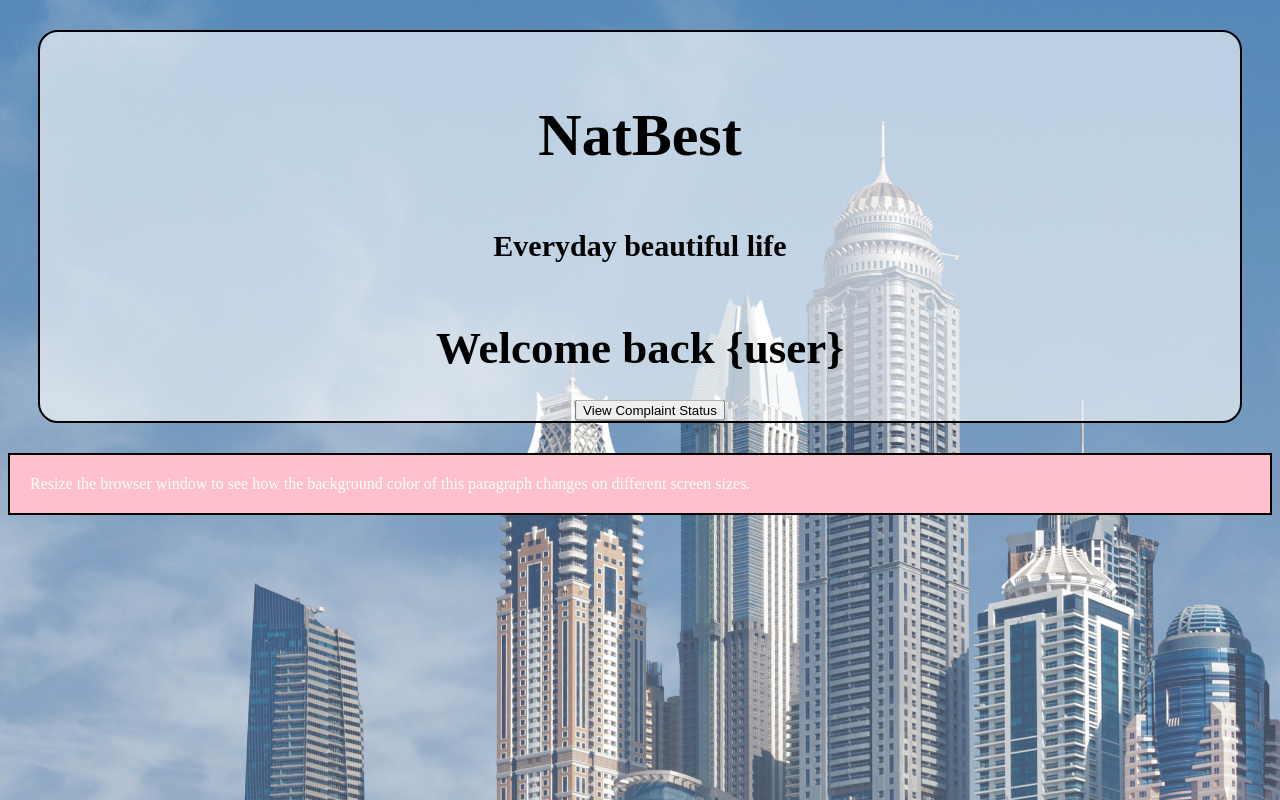
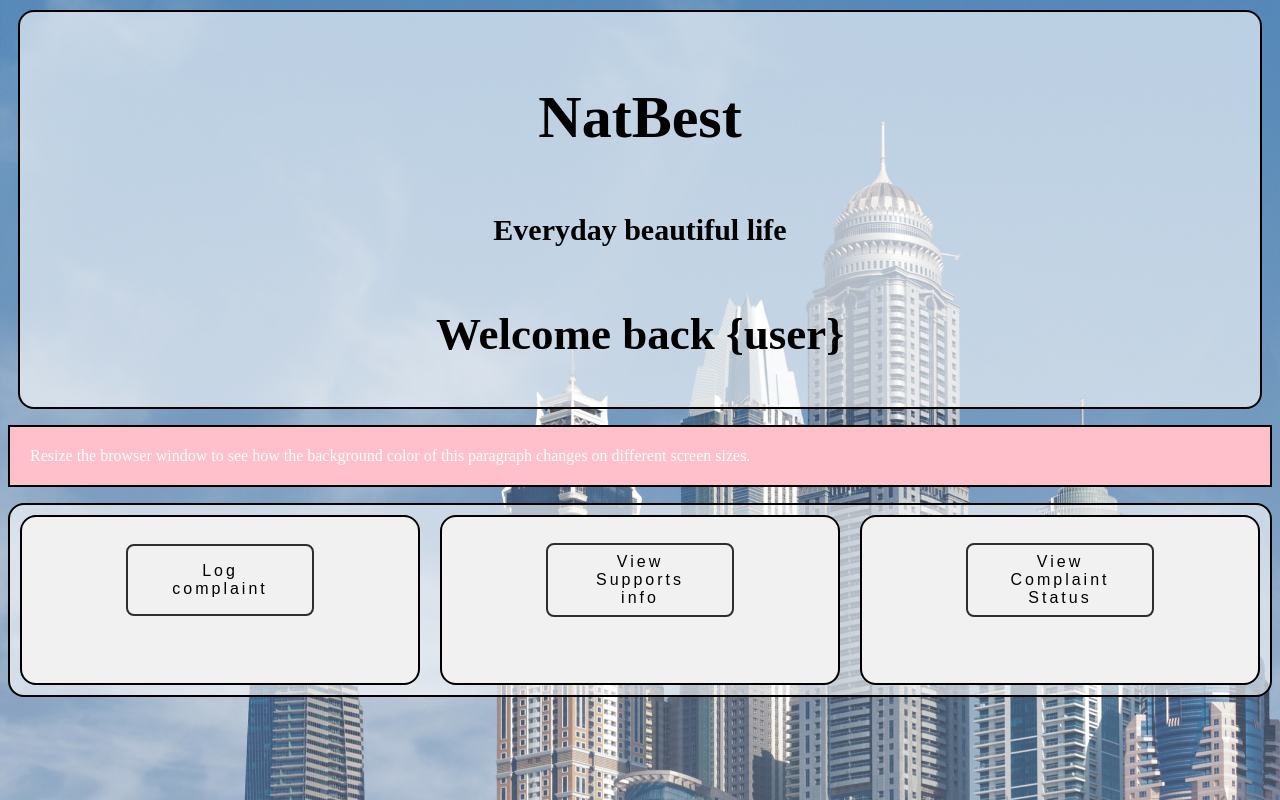
Before and after one commit to Dec-246/Complaint_Management_System, a PHP site: page / in a window 1280 px wide. Run offline with PHP 8.4, Linux system fonts and the light colour scheme.

Commit message:
centering buttons

```diff
--- a/CSS/desktop.css
+++ b/CSS/desktop.css
@@ -1,4 +1,4 @@
-.logComplaint{
+/* .logComplaint{
     margin: 0;
     position: absolute;
     top: 50%;
@@ -30,4 +30,16 @@
 
 .userDashboardButtons{
     display: flex;
+    background-color: red;
+    text-align: center;
 }
+
+.userDashboardButtons div{
+    background-color: #f1f1f1;
+  color:#000;
+  width: 100px;
+  margin: 10px;
+  padding: 10px;
+  text-align: center;
+  font-size: 30px;
+} */
--- a/CSS/global.css
+++ b/CSS/global.css
@@ -3,6 +3,7 @@
   color: white;
   border: 2px solid black;
 }
+
 /* Controlls background image once user logged in */
 .body{
     background-image:url("IMG/backgroundImage.png");
@@ -12,38 +13,154 @@
     margin: 0;
 }
 
-
 /* header/ logo/ title */
 .header {
     padding: 10px;
-    margin: 30px;
+    margin: 10px;
     text-align: center;
     background: white;
 
     color: black;
     font-size: 30px;
     /* sizing of corners */
-    border-radius: 20px;
+    border-radius: 1rem;
     border-color: black;
     border: 2px solid black;
 
 }
 
+/* Creating whitespace background for title/ header */
 div.header {
     background-color: rgba(255, 255, 255, 0.6);
     border: 2px solid black;
 }
-
+/* changing font attributes */
 div.header p {
     margin: 5%;
     font-weight: bold;
     color: #000000;
 }
-
 div.header h1 {
     margin: 5%;
     font-weight: bold;
     color: #000000;
+}
+
+/* logging complaint button */
+button.logComplaint{
+    position: sticky;
+    left: 50%;
+    -ms-transform: translate(-50%, -50%);
+    transform: translate(-50%, -50%);
+    flex: 33.3%;
+
+    background-color: transparent;
+    outline: none;
+    font-size: 1rem;
+    letter-spacing: 3px;
+    padding: 1rem 2rem;
+    border-radius: 0.5rem;
+    border: 2px solid rgb(46, 46, 46);
+    transition: 0.2s all linear;
+    cursor: pointer;
+
+    text-align: center;
+    margin: auto;
+    width: 50%;
+    margin-top: 3%;
+}
+.logComplaint:hover {
+    background-color: #a2b9ff;
+}
+
+/* Viewing assigned support persons info */
+/* controls button in class */
+button.supportPersonsInfo{
+  position: sticky;
+  left: 50%;
+  -ms-transform: translate(-50%, -50%);
+  transform: translate(-50%, -50%);
+  flex: 33.3%;
+
+  border: 2px solid rgb(46, 46, 46);
+  border-radius: 0.5rem;
+  cursor: pointer;
+  font-size: 1rem;
+  letter-spacing: 3px;
+  padding: 0.5rem 2rem;
+  background-color: transparent;
+  transition: all 0.2s linear;
+
+  text-align: center;
+    margin: auto;
+    width: 50%;
+    margin-top: 1%;
+}
+.supportPersonsInfo:hover {
+    background-color: #a2b9ff;
+    border: 2px solid transparent;
+    color: #000;
+}
+
+/* Viewing complaint log progress/ status */
+button.complaintStatus{
+    margin: 0;
+
+  position: sticky;
+  left: 50%;
+  -ms-transform: translate(-50%, -50%);
+  transform: translate(-50%, -50%);
+  flex: 33.3%;
+
+  border-radius: 0.5rem;
+  cursor: pointer;
+  font-size: 1rem;
+  letter-spacing: 3px;
+  padding: 0.5rem 2rem;
+  border: 2px solid rgb(46, 46, 46);
+  transition: all 0.2s linear;
+  background-color: transparent;
+
+  display: flex;
+  align-items: center;
+  text-align: center;
+  margin: auto;
+  width: 50%;
+  margin-top: 2%;
+}
+.complaintStatus:hover {
+    background-color: #a2b9ff;
+    border: 2px solid black;
+    color: #000;
+}
+
+/* Making changes to group of dashboard buttons */
+.userDashboardButtons{
+    display: flex;
+    flex-wrap: wrap;
+    flex: 100%;
+    background-color: rgba(255, 255, 255, 0.6);
+    border: 2px solid black;
+    border-radius: 1rem;
+    text-align: center;
+}
+
+/* Changing individual buttons in their divs */
+.userDashboardButtons div{
+    background-color: #f1f1f1;
+    border: 2px solid black;
+    border-radius: 1rem;
+  color:#000;
+  width: 100px;
+  margin: 10px;
+  padding: 10px;
+  text-align: center;
+  font-size: 30px;
+  width: 95%;
+}
+
+@keyframes glowing {0% {background-position: 0 0;} 50% {
+    background-position: 400% 0;}100% {background-position: 0 0;}
 }
 
 /* Extra small devices (phones, 600px and down) */
@@ -54,6 +171,7 @@ div.header h1 {
 /* Small devices (portrait tablets and large phones, 600px and up) */
 @media only screen and (min-width: 600px) {
   .example {background: green;}
+
 }
 
 /* Medium devices (landscape tablets, 768px and up) */
@@ -64,9 +182,65 @@ div.header h1 {
 /* Large devices (laptops/desktops, 992px and up) */
 @media only screen and (min-width: 992px) {
   .example {background: orange;}
+  button.logComplaint{
+    position: sticky;
+    top: 50%;
+    left: 50%;
+    -ms-transform: translate(-50%, -50%);
+    transform: translate(-50%, -50%);
+    margin: 10px;
+  width: 50%;
+  margin-top: 5%;
+  margin-bottom: 5%;
+  margin-left: 50%;
+}
+
+button.supportPersonsInfo{
+  position: sticky;
+  top: 50%;
+  left: 50%;
+  -ms-transform: translate(-50%, -50%);
+  transform: translate(-50%, -50%);
+  margin: 10px;
+  margin-left: 50%;
+  margin-top: 5%;
+  margin-bottom: 5%;
+}
+
+button.complaintStatus{
+  position: sticky;
+  top: 50%;
+  left: 50%;
+  -ms-transform: translate(-50%, -50%);
+  transform: translate(-50%, -50%);
+  margin: 10px;
+  margin-left: 50%;
+  margin-top: 5%;
+  margin-bottom: 5%;
+}
+
+.userDashboardButtons{
+    display: flex;
+    flex-direction: row;
+    background-color: rgba(255, 255, 255, 0.6);
+    border: 2px solid black;
+    text-align: center;
+    margin: auto;
+}
+
+.userDashboardButtons div{
+    background-color: #f1f1f1;
+  color:#000;
+  width: 100px;
+  margin: 10px;
+  padding: 10px;
+  text-align: center;
+  font-size: 30px;
+}
 }
 
 /* Extra large devices (large laptops and desktops, 1200px and up) */
 @media only screen and (min-width: 1200px) {
   .example {background: pink;}
+
 }
--- a/index.html
+++ b/index.html
@@ -3,19 +3,19 @@
 <head>
     <meta name="viewport" content="width=device-width, initial-scale=1.0">
 <!-- mobile phones -->
-<link rel="stylesheet" media="screen and (max-width: 600px)" href="CSS/mobile.css">
+<link rel="stylesheet" media="screen and (max-width: 600px)" href="CSS/global.css">
 
     <!-- tablets/ large phones -->
-<link rel="stylesheet" media="screen and (min-width: 600px)" href="CSS/mobile.css">
+<link rel="stylesheet" media="screen and (min-width: 600px)" href="CSS/global.css">
 
     <!-- landscape tablets -->
 <link rel="stylesheet" media="screen and (min-width: 768px)" href="CSS/global.css">
 
 <!-- laptops/ desktops -->
-<link rel="stylesheet" media="screen and (min-width: 992px)" href="CSS/desktop.css">
+<link rel="stylesheet" media="screen and (min-width: 992px)" href="CSS/global.css">
 
 <!-- large laptops/ desktops -->
-<link rel="stylesheet" media="screen and (min-width: 1200px)" href="CSS/desktop.css">
+<link rel="stylesheet" media="screen and (min-width: 1200px)" href="CSS/global.css">
 
 <title>Home Screen</title>
 </head>
@@ -34,20 +34,25 @@
     <h2>Welcome back {user}</h2>
 </div>
 
-
-
 <p class="example">Resize the browser window to see how the background color of this paragraph changes on different screen sizes.</p>
 
+<!-- controls the full red box -->
 <div class="userDashboardButtons">
-    <button class="logComplaint" onclick="alert('You can log any complaint here...')">Log complaint</button>
+    <!-- controls the white box/ space -->
+    <div style="flex-grow: 1;">
+        <!-- controls the button -->
+        <br><button class="logComplaint" onclick="alert('You can log any complaint here...')">Log complaint</button>
+    </div>
 
-<button class="supportPersonsInfo" onclick="alert('You can view the contact info to your support person here...')">View Supports info</button>
+    <div style="flex-grow: 1;">
+        <!-- Using break tag to create space above the buttons  -->
+        <Br><button class="supportPersonsInfo" onclick="alert('You can view the contact info to your support person here...')">View Supports info</button>
+    </div>
 
-<button class="complaintStatus" onclick="alert('You can view the status of your complaint/s here...')">View Complaint Status</button>
+    <div style="flex-grow: 1;">
+        <br><button class="complaintStatus" onclick="alert('You can view the status of your complaint/s here...')">View Complaint Status</button>
+    </div>
 </div>
-
-
-
 
 
 </body>
```
